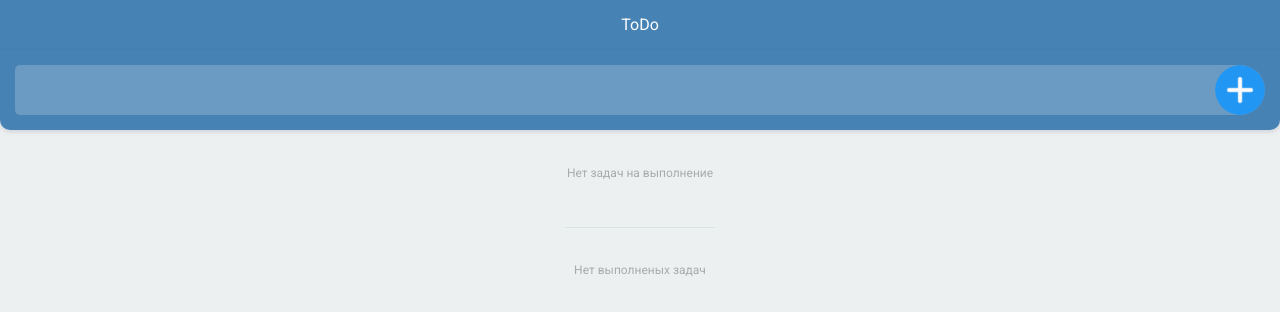
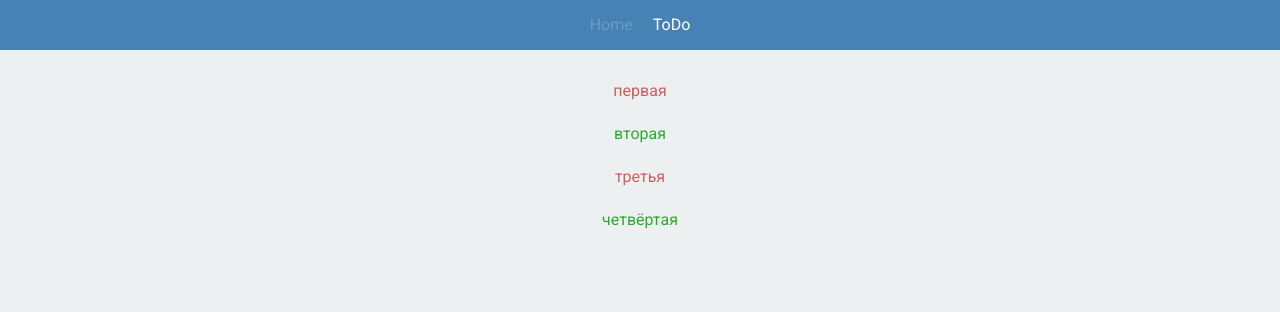
Before and after one commit to GerasimovichSergey/todo-react-ts, a React (Create React App) app: page / in a window 1280 px wide. Shown: the top 312 px of the page. Built offline with nearby package versions, Linux system fonts and the light colour scheme.

Commit message:
add router

```diff
--- a/package.json
+++ b/package.json
@@ -13,6 +13,7 @@
     "@types/react-dom": "^19.0.4",
     "react": "^19.0.0",
     "react-dom": "^19.0.0",
+    "react-router-dom": "^7.4.0",
     "react-scripts": "5.0.1",
     "react-toastify": "^11.0.5",
     "typescript": "^4.9.5",
--- a/src/assets/scss/style.scss
+++ b/src/assets/scss/style.scss
@@ -18,3 +18,10 @@ body {
 .Toastify__toast {
     justify-content: center;
 }
+
+.container {
+    display: flex;
+    flex-direction: column;
+    align-items: center;
+    padding: 20px;
+}
--- a/src/components/Header/Header.tsx
+++ b/src/components/Header/Header.tsx
@@ -1,11 +1,17 @@
 import styles from './Header.module.scss';
+import { NavLink } from 'react-router-dom';
 
 
 export const Header = () => {
+    const getActiveClass = ({isActive}: { isActive: boolean }): string => {
+        return isActive ? `${styles.active} ${styles.link}` : styles.link;
+    };
+
     return (
         <header className={styles.header}>
             <div className={styles.container}>
-                <a className={styles.link} href="/">ToDo</a>
+                <NavLink className={getActiveClass} to="/">Home</NavLink>
+                <NavLink className={getActiveClass} to="/todo">ToDo</NavLink>
             </div>
         </header>
     );
--- /dev/null
+++ b/src/components/ListItem/ListItem.module.scss
@@ -0,0 +1,12 @@
+.link {
+    text-decoration: none;
+    padding: 10px;
+}
+
+.done {
+    color: #2daa2d;
+}
+
+.notDone {
+    color: #ce5f5f;
+}
--- /dev/null
+++ b/src/components/ListItem/ListItem.tsx
@@ -0,0 +1,14 @@
+import styles from './ListItem.module.scss';
+import { ToDo } from '../../models/todo-item';
+
+
+export const ListItem = (props: { todo: ToDo }) => {
+    return (
+        <a
+            className={`${styles.link} ${props.todo.isDone ? styles.done : styles.notDone}`}
+            href={`/list/${props.todo.id}`}
+        >
+            {props.todo.text}
+        </a>
+    );
+};
--- a/src/index.tsx
+++ b/src/index.tsx
@@ -2,13 +2,50 @@ import React from 'react';
 import ReactDOM from 'react-dom/client';
 import './assets/scss/normalize.scss';
 import './assets/scss/style.scss';
-import { ToDoListPage } from "./pages/ToDoListPage";
+import { ToDoListPage } from './pages/ToDoListPage';
+import { BrowserRouter, Route, Routes } from 'react-router-dom';
+import { HomePage } from './pages/HomePage';
+import { Header } from './components/Header/Header';
+import { ToDo } from './models/todo-item';
+import { NotFound } from './pages/404';
+import { ItemDescription } from './pages/ItemDescription';
 
+
+const todos: ToDo[] = [
+    {
+        id: 0,
+        text: 'первая',
+        isDone: false,
+    },
+    {
+        id: 1,
+        text: 'вторая',
+        isDone: true,
+    },
+    {
+        id: 2,
+        text: 'третья',
+        isDone: false,
+    },
+    {
+        id: 3,
+        text: 'четвёртая',
+        isDone: true,
+    }
+];
 
 const root = ReactDOM.createRoot(document.getElementById('root') as HTMLElement);
 
 root.render(
     <React.StrictMode>
-        <ToDoListPage />
+        <BrowserRouter>
+            <Header />
+            <Routes>
+                <Route path="/" element={<HomePage todos={todos} />}></Route>
+                <Route path="/list/:id" element={<ItemDescription todos={todos} />}></Route>
+                <Route path="/todo" element={<ToDoListPage />}></Route>
+                <Route path="*" element={<NotFound />}></Route>
+            </Routes>
+        </BrowserRouter>
     </React.StrictMode>
 );
--- /dev/null
+++ b/src/pages/404.tsx
@@ -0,0 +1,11 @@
+import { Link } from 'react-router-dom';
+
+
+export const NotFound = () => {
+    return (
+        <div className="container">
+            <h1>Not Found this page!</h1>
+            <Link to="/">To Home Page</Link>
+        </div>
+    );
+};
--- /dev/null
+++ b/src/pages/HomePage.tsx
@@ -0,0 +1,19 @@
+import { ToDo } from '../models/todo-item';
+import { ListItem } from '../components/ListItem/ListItem';
+
+
+interface ComponentProps {
+    todos: ToDo[],
+}
+
+export const HomePage = (props: ComponentProps) => {
+    return (
+        <div className="container">
+            {props.todos.map((todo: ToDo, index: number) => {
+                return (
+                    <ListItem todo={todo} key={index} />
+                );
+            })}
+        </div>
+    );
+};
--- /dev/null
+++ b/src/pages/ItemDescription.tsx
@@ -0,0 +1,32 @@
+import { ToDo } from '../models/todo-item';
+import { useEffect, useState } from 'react';
+import { useNavigate, useParams } from 'react-router-dom';
+
+
+interface ComponentProps {
+    todos: ToDo[],
+}
+
+export const ItemDescription = (props: ComponentProps) => {
+    const { id } = useParams();
+    const navigate = useNavigate();
+    const [todo, setTodo] = useState<ToDo>();
+
+    useEffect(() => {
+        const searchTodo = props.todos.find((todo) => {
+            return todo.id === Number(id);
+        });
+
+        if (searchTodo) {
+            setTodo(searchTodo);
+        } else {
+            navigate('/404');
+        }
+    }, [props.todos, id, navigate]);
+
+    return (
+        <div className="container">
+            <h1>{todo?.text}</h1>
+        </div>
+    );
+};
--- a/src/pages/ToDoListPage.tsx
+++ b/src/pages/ToDoListPage.tsx
@@ -1,4 +1,3 @@
-import { Header } from '../components/Header/Header';
 import { Form } from '../components/Form/Form';
 import { ToDoList } from '../components/ToDoList/ToDoList';
 import { useState } from 'react';
@@ -61,7 +60,6 @@ export const ToDoListPage = () => {
 
     return (
         <>
-            <Header />
             <Form createNewTodo={createNewTodo} />
             <ToDoList todos={todos} updateTodo={updateTodo} deleteTodo={deleteTodo} />
             <ToastContainer
```
Also changed, not shown: 1 other file (tests, documents, lock files or other folders).
